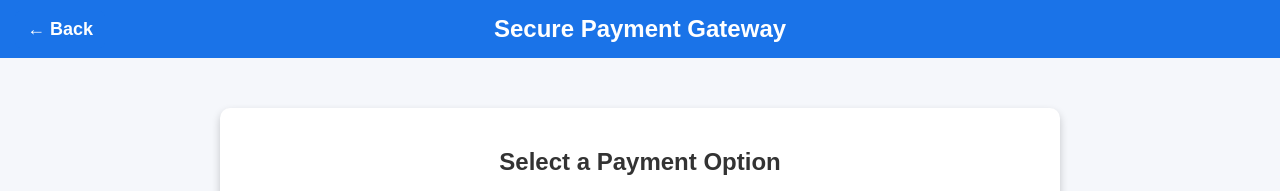
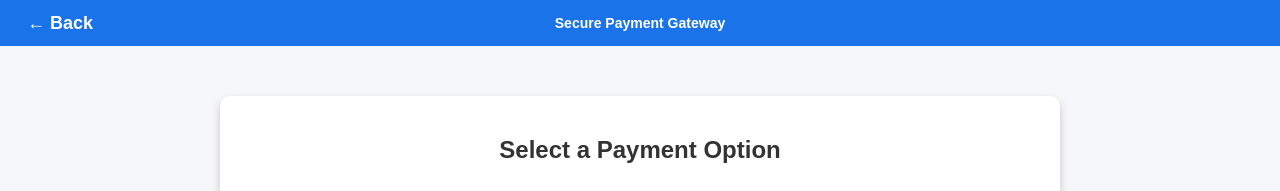
Before and after one commit to manshikumari123/PartIQ, a plain HTML site: page upi.html in a window 1280 px wide. Shown: the top 191 px of the page. Drawn offline with Linux system fonts and the light colour scheme.

Commit message:
Update upi.html

```diff
--- a/upi.html
+++ b/upi.html
@@ -28,7 +28,7 @@
             background-color: #1a73e8;
             padding: 15px;
             color: white;
-            font-size: 1.5em;
+            font-size: 14px;
             font-weight: bold;
             position: relative;
         }
```
